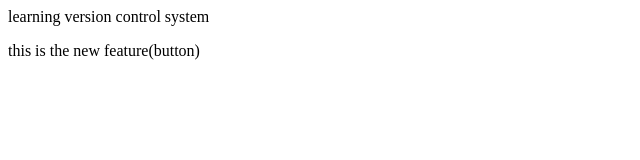
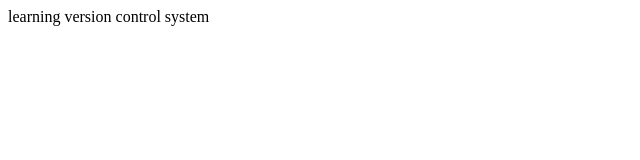
Before and after one commit to express29/localrepo, a plain HTML site: page index.html in a window 1280 px wide. Shown: the whole page, without its empty margins (0-640 px from the left). Drawn offline with Linux system fonts and the light colour scheme.

Commit message:
Update index.html

```diff
--- a/index.html
+++ b/index.html
@@ -1,2 +1 @@
 <p> learning version control system </p>
-<p> this is the new feature(button)</p>
```
